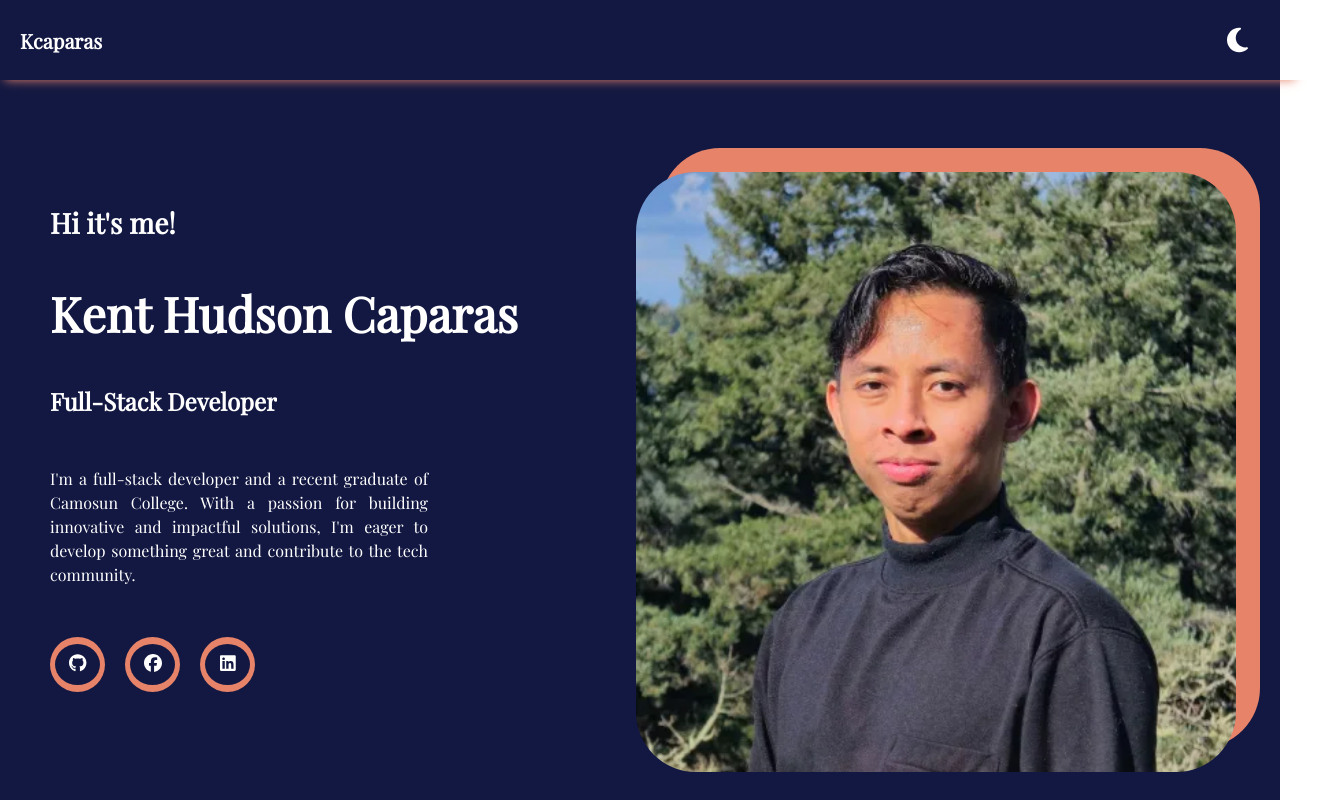
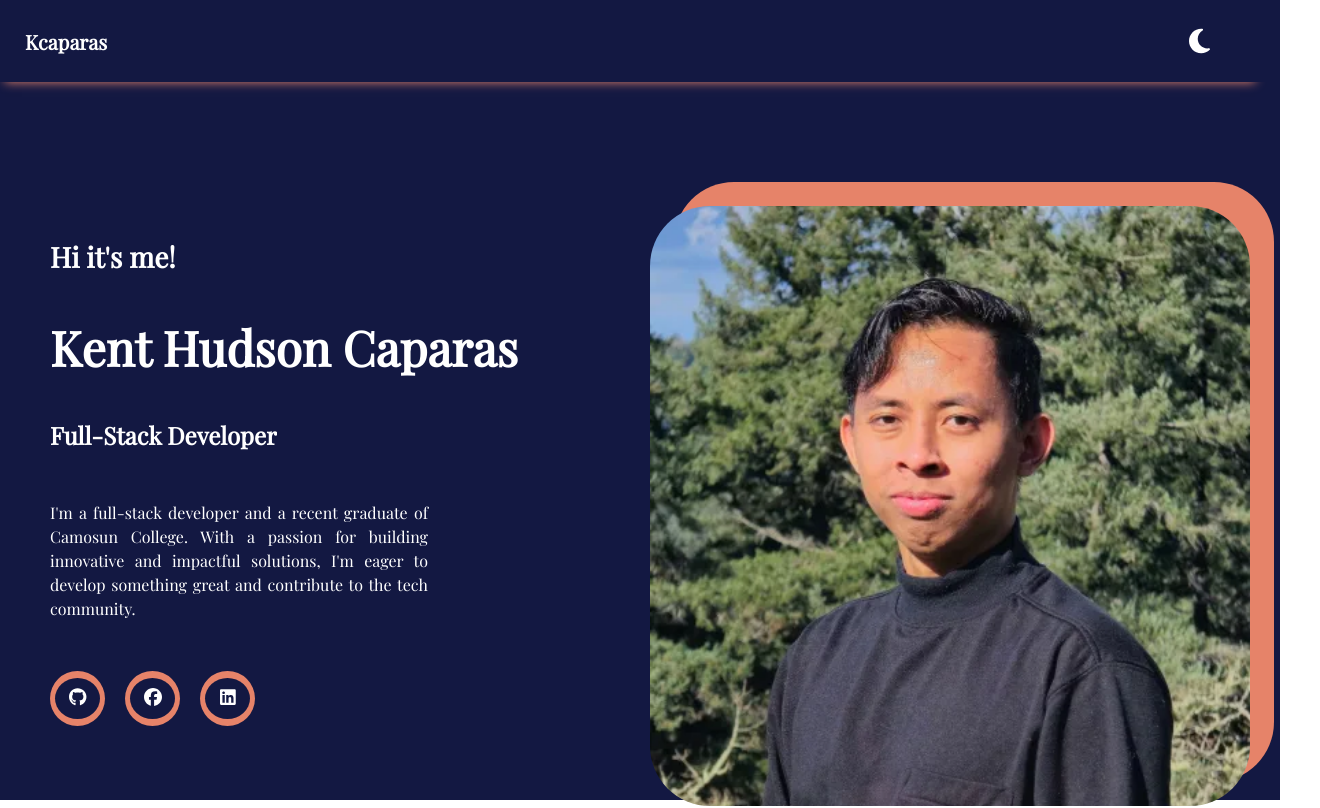
Before and after one commit to kcaparas1630/Portfolio, a React (Vite) app in the folder kcaparas-portfolio/: page / in a window 1280 px wide. Shown: the top 808 px of the page, 1320 px wide, since content can reach past the window. Built offline with nearby package versions, Linux system fonts and the light colour scheme.

Commit message:
horizontal scrolling removed

```diff
--- a/kcaparas-portfolio/src/Commons/Styled-Commons/Banner.ts
+++ b/kcaparas-portfolio/src/Commons/Styled-Commons/Banner.ts
@@ -20,9 +20,10 @@ const BannerView = styled.section`
   display: flex;
   flex-direction: column;
   // gap: 80px;
+  width: 100%;
   @media (min-width: 768px) {
     flex-direction: row;
-    min-height: 92vh;
+    min-height: 100vh;
   }
 `;
 const LeftView = styled.div`
@@ -46,11 +47,12 @@ const RightView = styled.div`
   display: flex;
   flex-direction: column;
   align-items: center;
+  justify-content: center;
   width: 100%;
   height: 50vh;
   margin-top: auto;
   margin-bottom: auto;
-  padding: 30px 20px;
+  padding: 30px 0;
 
   @media (min-width: 768px) {
     height: auto;
@@ -99,6 +101,7 @@ const BottomDiv = styled.div`
   width: 100%;
   max-width: 250px;
   height: 250px;
+  margin-left: 5%;
   position: relative;
   border-radius: 10%;
   animation: ${zoomIn} 1.5s ease-in-out forwards;
--- a/kcaparas-portfolio/src/Commons/Styled-Commons/Header.ts
+++ b/kcaparas-portfolio/src/Commons/Styled-Commons/Header.ts
@@ -19,14 +19,17 @@ type HeaderProps = {
 };
 
 const StyledHeader = styled.div<HeaderProps>`
-  width: 100vw;
-  padding: 10px 20px;
+  width: 100%;
+  padding: 35px 0;
   display: flex;
   align-items: center;
-  justify-content: space-between;
+
   position: relative;
-  box-shadow: ${(props) =>
-    props.isDarkMode ? '-10px 15px 10px -15px #E68369' : '-15px 15px 10px -15px #111'};
+  box-shadow: ${(props) => props.isDarkMode ? '-10px 15px 10px -15px #E68369' : '-15px 15px 10px -15px #111'};
+  h2 {
+    position: absolute;
+    left: 25px;
+  }
   h2,
   a {
     text-decoration: none;
@@ -39,6 +42,11 @@ const StyledHeader = styled.div<HeaderProps>`
     color: #e68369;
     font-weight: 700;
   }
+
+  @media (min-width: 768px) {
+    padding: 25px 0;
+    justify-content: space-evenly;
+  }
 `;
 
 const HamburgerIcon = styled.button<HeaderProps>`
@@ -48,7 +56,7 @@ const HamburgerIcon = styled.button<HeaderProps>`
   font-size: 24px;
   color: ${(props) => (props.isDarkMode ? '#fff' : '#e68369')};
   position: absolute;
-  right: 15%;
+  right: 5%;
   transition: transform 0.3s ease-in-out;
   ${(props) => props.isOpen && 'transform: rotate(90deg);'}
   @media (min-width: 768px) {
@@ -81,8 +89,6 @@ const StyledUl = styled.ul<HeaderProps>`
     position: relative;
     top: 0;
     padding: 0 10px 0 0;
-    right: 55%;
-    transform: translateX(55%);
     background-color: transparent;
     box-shadow: none;
     gap: 60px;
--- a/kcaparas-portfolio/src/Commons/Styled-Commons/Skills.ts
+++ b/kcaparas-portfolio/src/Commons/Styled-Commons/Skills.ts
@@ -9,7 +9,7 @@ const SkillsContainer = styled.section<SkillType>`
   display: flex;
   flex-direction: column;
   justify-content: center;
-  width: 100vw;
+  width: 100%;
   min-height: 40vh;
   background-color: ${(props) => (props.isDarkMode ? '#fbf6e2' : '#131842')};
 
@@ -32,7 +32,7 @@ const SkillsLeftContainer = styled.div`
   align-items: center;
 
   @media (min-width: 768px) {
-    width: 40vw;
+    width: 40%;
     padding: 0 0 0 20px;
     text-align: start;
   }
@@ -69,7 +69,7 @@ const SkillsRightContainer = styled.div`
   justify-content: center;
 
   @media (min-width: 768px) {
-    width: 40vw;
+    width: 40%;
   }
 `;
 
```
